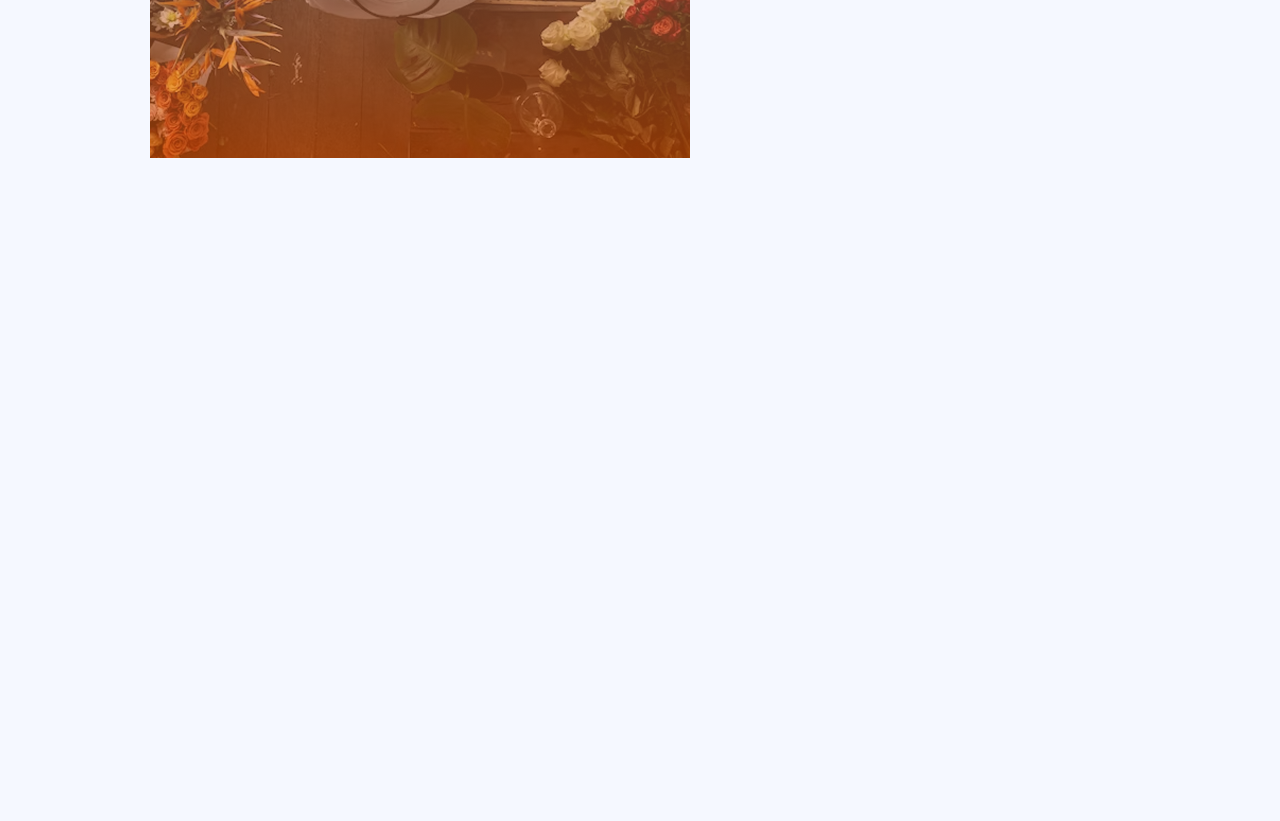
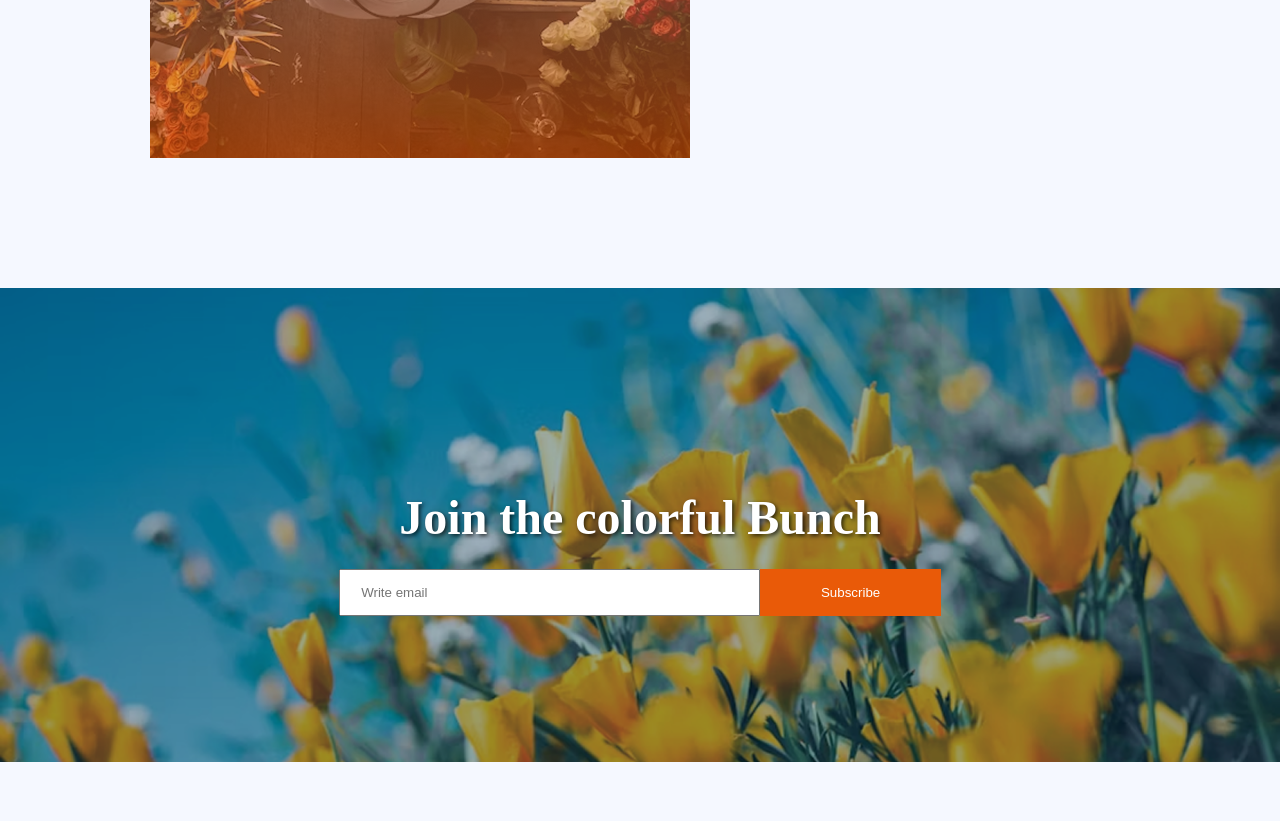
Before and after one commit to Avishek02/assignment02_flower_market, a plain HTML site: page index.html in a window 1280 px wide. Shown: the part 2318-3139 px from the top of the page. Before the commit the page ends 2606 px from the top, so only its background shows below. Drawn offline with Linux system fonts and the light colour scheme.

Commit message:
join brunch section added

```diff
--- a/css/styles.css
+++ b/css/styles.css
@@ -161,6 +161,57 @@ body {
 
 
 
+/* Join Brunch section style  */
+.section-join-brunch{
+    margin-bottom: 50px;
+    display: flex;
+    justify-content: center;
+    align-items: center;
+    background-image: url('../assets/news-letter-bg.png');
+    background-size: contain;
+    background-repeat: no-repeat;
+    width: 100%;
+    min-height: 530px;
+    opacity: 1;
+    color: #FFFFFF;
+    text-shadow: 2px 2px 4px rgba(0, 0, 0, 0.7);
+}
+
+
+.join-brunch{
+    display: flex;
+    flex-direction: column;
+    align-items: center;
+    gap: 1.5rem;
+
+}
+
+
+.join-brunch-title{
+    font-size: 3rem;
+    font-weight: 700;
+}
+
+form{
+    display: flex;
+    width: 125%;
+}
+
+form input{
+    flex: 1;
+    padding: .5rem 1.25rem;
+}
+
+.btn-subscribe{
+    background-color: #E95A08;
+    color: #FFFFFF;
+    padding: 1rem 3rem;
+    border: none;
+    flex: 0 0 30%;
+}
+
+
+
 
 
 /* Animations */
--- a/index.html
+++ b/index.html
@@ -173,6 +173,21 @@
                 </ul>
 
             </div>
+
+
+        </section>
+
+
+        <!-- Join brunch section starts  -->
+        <section class="section-join-brunch">
+            <div class="join-brunch">
+                <h1 class="join-brunch-title">Join the colorful Bunch</h1>
+                <form action="">
+                    <input type="email" name="" id="" placeholder="Write email">
+                    <button class="btn-subscribe">Subscribe</button>
+                </form>
+            </div>
+
         </section>
     </main>
 </body>
```
